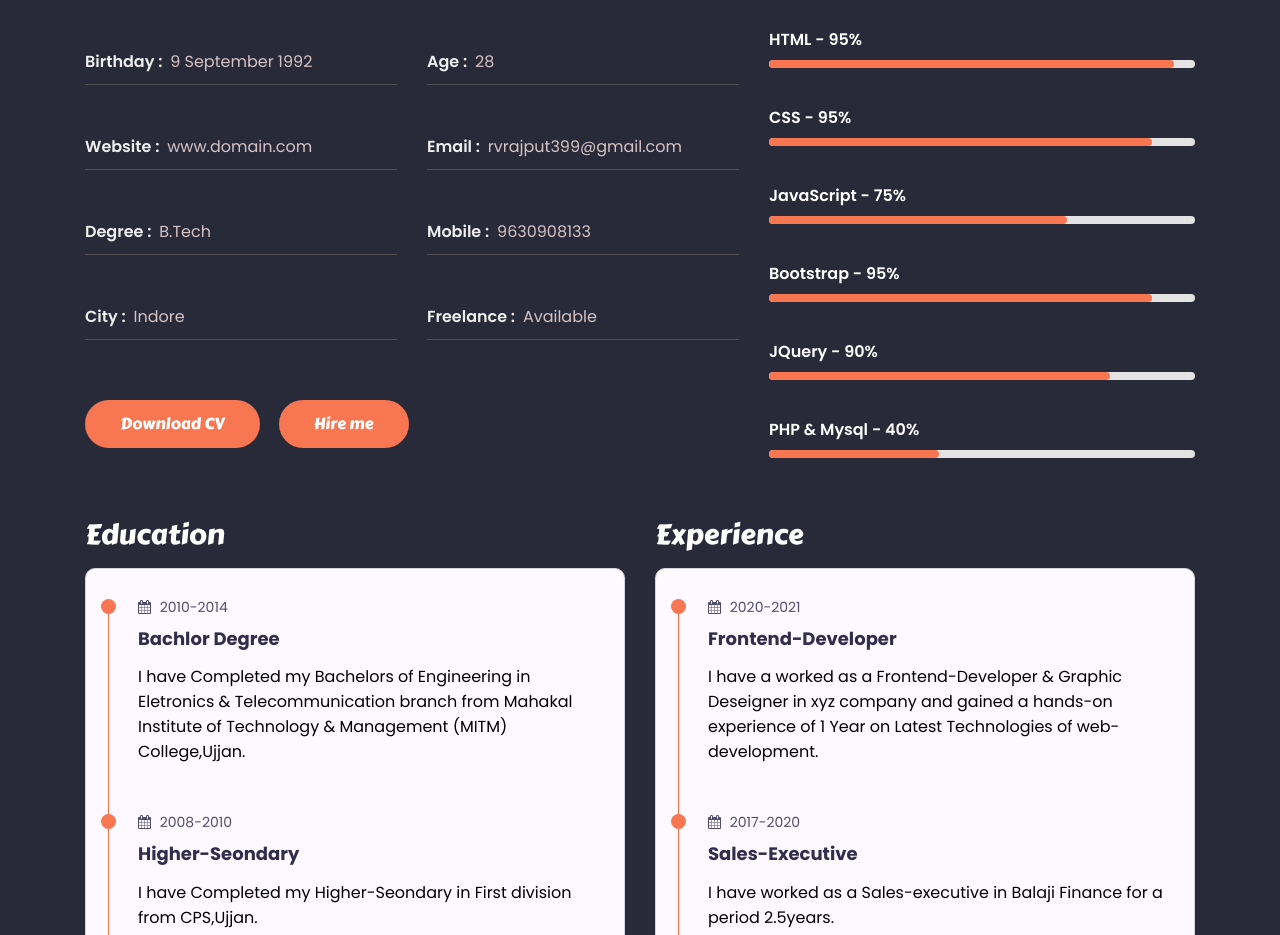
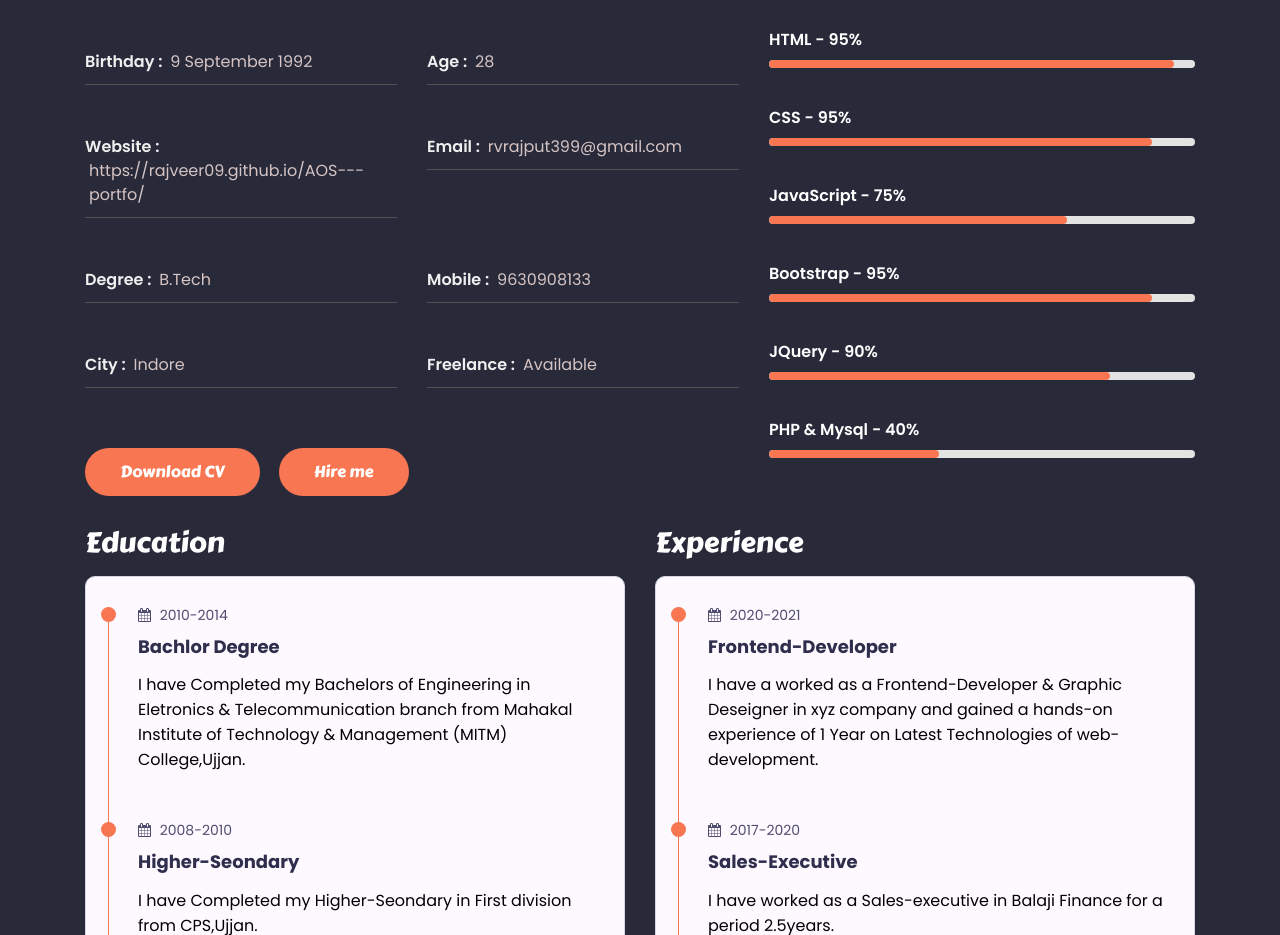
Before and after one commit to rajveer09/AOS---portfo, a plain HTML site: page index.html in a window 1280 px wide. Shown: the part 1180-2115 px from the top of the page. Drawn offline with nearby package versions, Linux system fonts and the light colour scheme; no server answers.

Commit message:
webs
webs

```diff
--- a/index.html
+++ b/index.html
@@ -134,7 +134,8 @@
                                     <p>Age : <span>28</span></p>
                                 </div>
                                 <div class="info-item padd-15">
-                                    <p>Website : <span>www.domain.com</span></p>
+                                    <!-- <p>Website : <span>www.domain.com</span></p> -->
+                                    <p>Website : <span>https://rajveer09.github.io/AOS---portfo/</span></p>
                                 </div>
                                 <div class="info-item padd-15">
                                     <p>Email : <span>rvrajput399@gmail.com</span></p>
```
